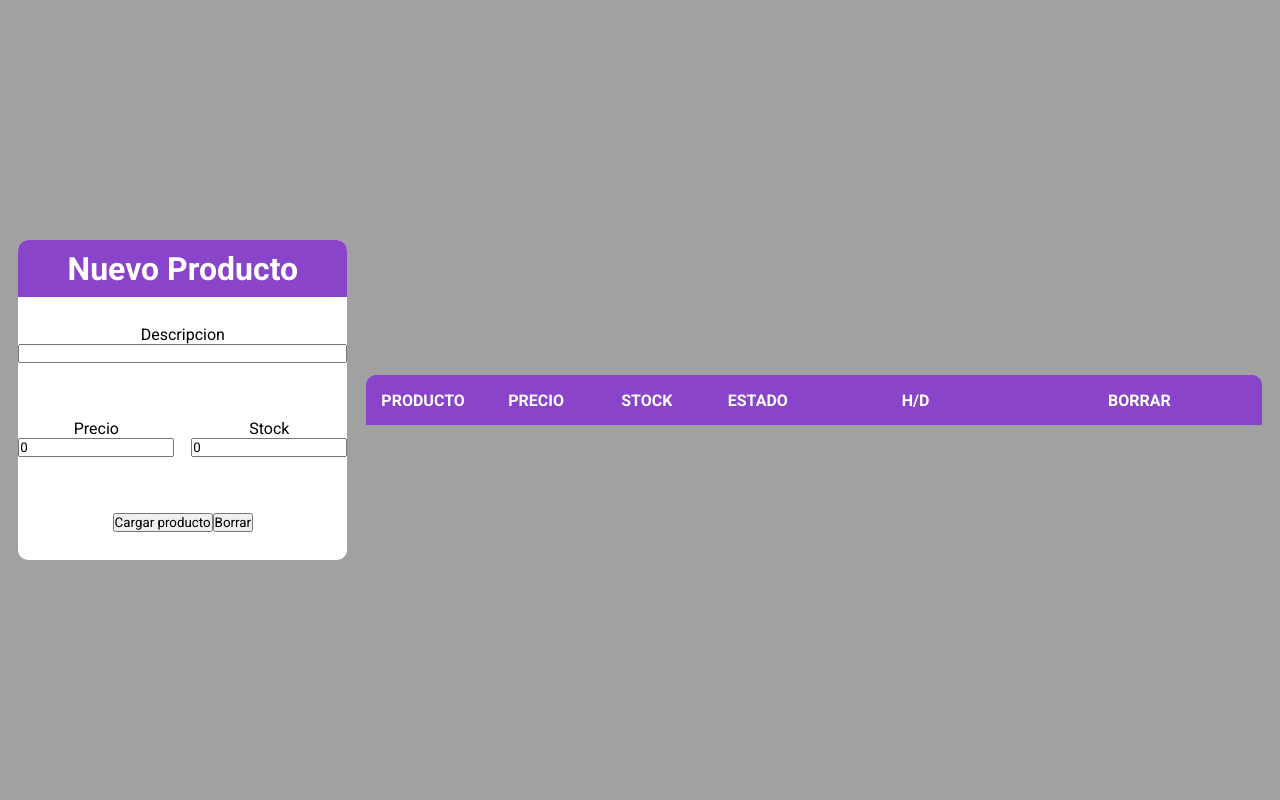
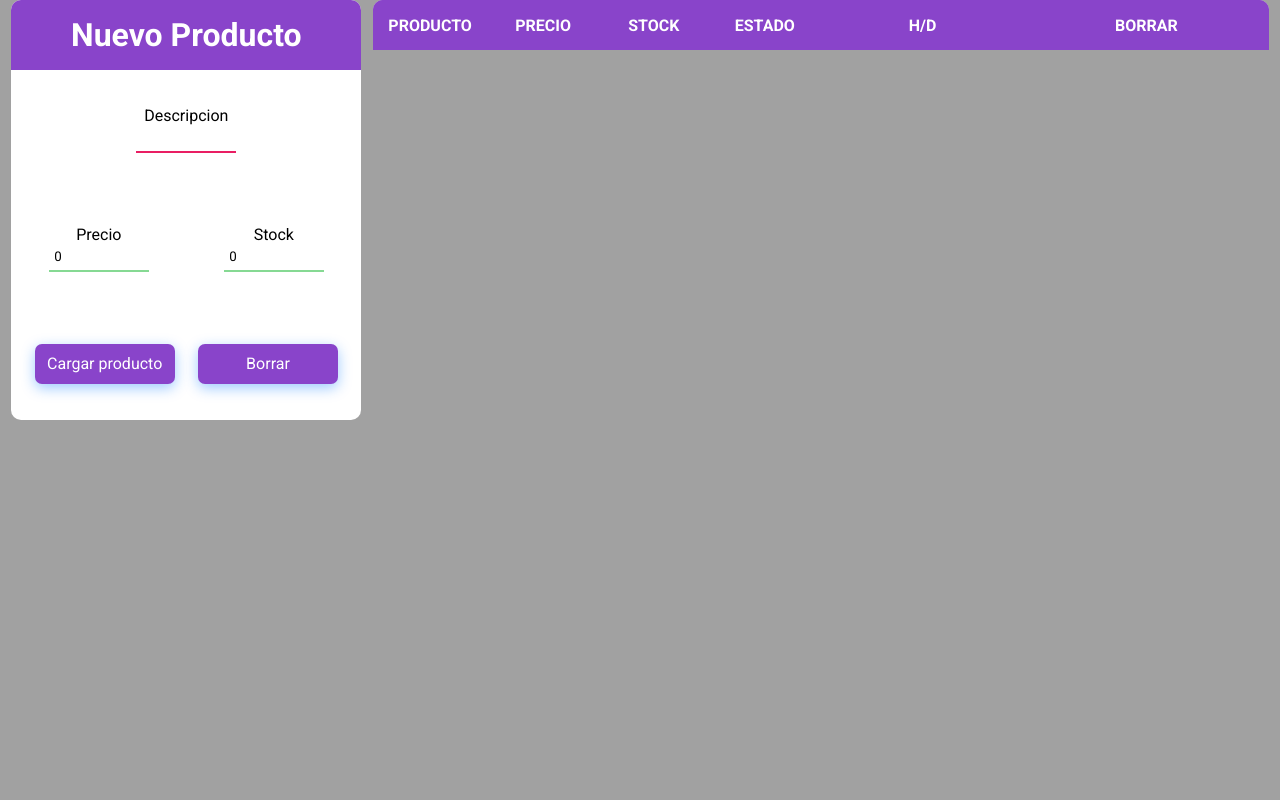
Before and after one commit to Faculeonetti/htdocs, a PHP site: page /php/admin/admin.php in a window 1280 px wide. Run offline with PHP 8.4, Linux system fonts and the light colour scheme; data that the repository does not hold is empty.

Commit message:
Adding some css

```diff
--- a/css/admin/admin.css
+++ b/css/admin/admin.css
@@ -27,9 +27,7 @@ h1 {
 .Principal-div {
   display: flex;
   justify-content: space-evenly;
-  align-items: center;
   width: 100%;
-  height: 100vh;
 }
 
 body {
@@ -44,20 +42,21 @@ body {
   flex-direction: column;
   align-items: center;
   justify-content: space-around;
-  height: 100%;
-
+  height: 350px;
+  width: 350px;
 }
 
 .content-buttons {
   display: flex;
-  justify-content: center;
+  justify-content: space-evenly;
   align-items: center;
+  flex-direction: row;
+  width: 100%;
 }
 
 .info-a-mostrar {
   display: flex;
   justify-content: center;
-  align-items: center;
   width: 70%;
 }
 
@@ -162,7 +161,7 @@ th {
 }
 
 .checkbox-wrapper-7 .tgl-ios+.tgl-btn {
-  background: #949494;
+  background: #a1a1a1;
   border-radius: 2em;
   padding: 2px;
   transition: all 0.4s ease;
@@ -215,15 +214,41 @@ th {
   border-bottom-left-radius: 10px !important;
 }
 
-input[type=text] {
-  width: 325px;
+.forms-input {
+  box-sizing: border-box;
+  width: 100px;
+  appearance: none;
+  border: none;
+  outline: none;
+  border-bottom: .2em solid #E91E63;
+  background: rgba(#E91E63, .2);
+  border-radius: .2em .2em 0 0;
+  padding: .4em;
+  color: black;
+}
+
+.forms-input:focus {
+  box-sizing: border-box;
+  width: 100px;
+  appearance: none;
+  border: none;
+  outline: none;
+  border-bottom: .2em solid #E91E63;
+  background: rgba(#E91E63, .2);
+  border-radius: .2em .2em 0 0;
+  padding: .4em;
+  color: black;
+}
+
+.forms-input:valid {
+  border-bottom: .2em solid #86d993;
 }
 
 .inputs-vr {
   display: flex;
   flex-direction: row;
   align-items: center;
-  justify-content: space-between;
+  justify-content: space-around;
   width: 100%;
 }
 
@@ -248,3 +273,36 @@ thead {
   color: white;
   background-color: rgb(137, 68, 202);
 }
+
+.forms-input-checkbox,
+.forms-input-checkbox1 {
+  display: inline-block;
+  outline: 0;
+  cursor: pointer;
+  border: none;
+  width: 40%;
+  height: 40px;
+  border-radius: 7px;
+  background-color: rgb(137, 68, 202);
+  color: white;
+  font-weight: 400;
+  font-size: 16px;
+  box-shadow: 0 4px 14px 0 rgb(0 118 255 / 39%);
+  transition: background 0.2s ease, color 0.2s ease, box-shadow 0.2s ease;
+}
+
+.forms-input-checkbox:hover {
+  background: rgba(0, 189, 16, 0.9);
+}
+
+.forms-input-checkbox1:hover {
+  background: rgba(228, 0, 0, 0.9);
+}
+
+.forms-input-checkbox:focus {
+  background: rgba(0, 189, 16, 0.9);
+}
+
+.forms-input-checkbox1:focus {
+  background: rgba(228, 0, 0, 0.9);
+}
--- a/php/admin/admin.php
+++ b/php/admin/admin.php
@@ -26,16 +26,16 @@ include_once('../db/conexion.php');
         <div class="inputs-vr">
           <div class="quantity">
             <label class="forms-label" for="precio">Precio</label>
-            <input class="forms-input" id="precio" type="number" type="number" min="1" value="0" step="1" required>
+            <input class="forms-input" name="precio" type="number" type="number" min="0" value="0" step="1" required>
           </div>
           <div class="quantity">
             <label class="forms-label" for="stock">Stock</label>
-            <input class="forms-input" name="stock" id="stock" value="0" type="number" min="1" step="1" required>
+            <input class="forms-input" name="stock" id="stock" value="0" type="number" min="0" step="1" required>
           </div>
         </div>
         <div class="content-buttons">
-          <Button type="submit" id="boton-recargar">Cargar producto</Button>
-          <button type="button" onclick="borrar()">Borrar</button>
+          <Button class="forms-input-checkbox" type="submit" id="boton-recargar">Cargar producto</Button>
+          <button class="forms-input-checkbox1" type="button" onclick="borrar()">Borrar</button>
         </div>
       </form>
     </div>
```
Also changed, not shown: js/admin.js (+2 -8 lines).
